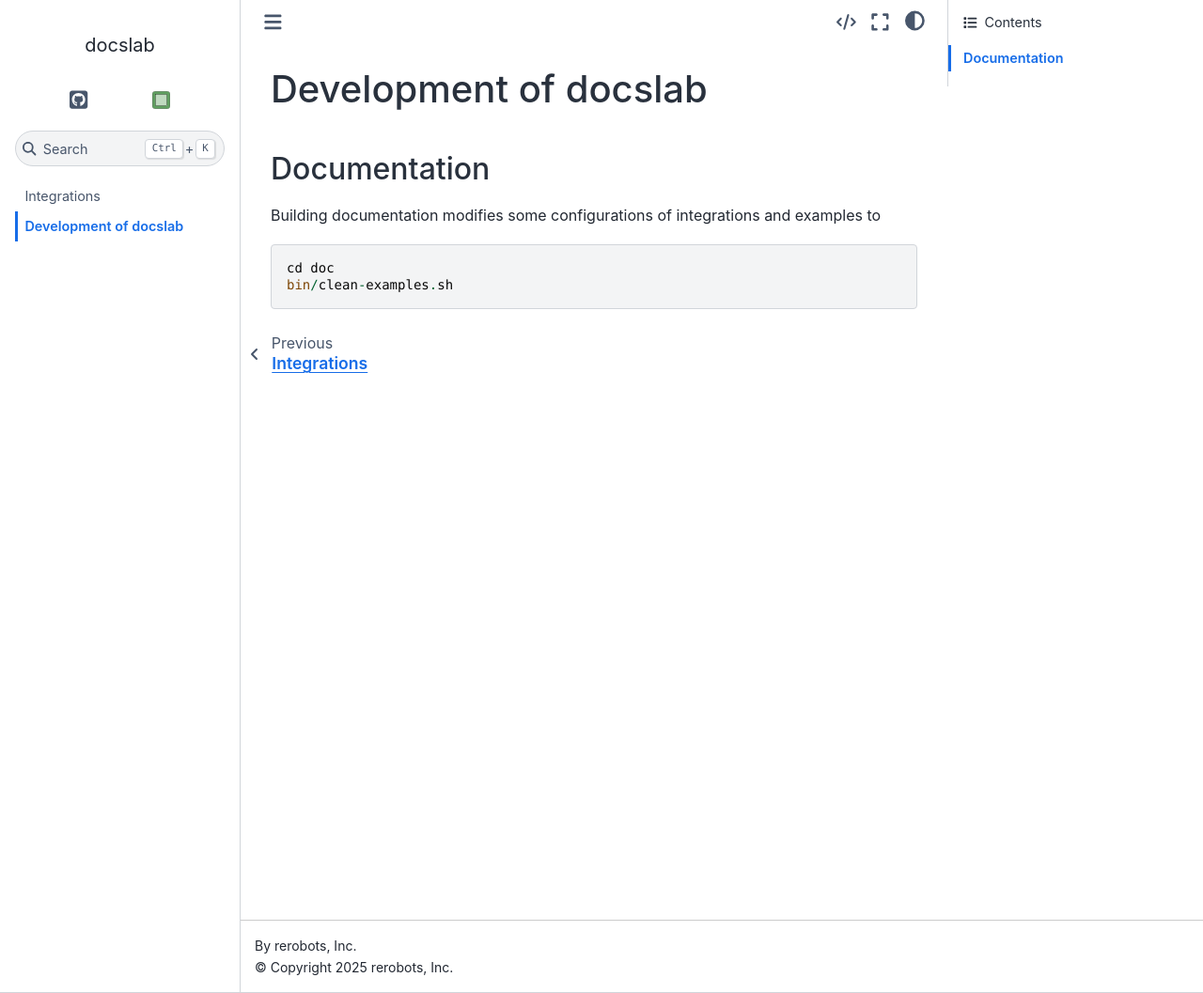
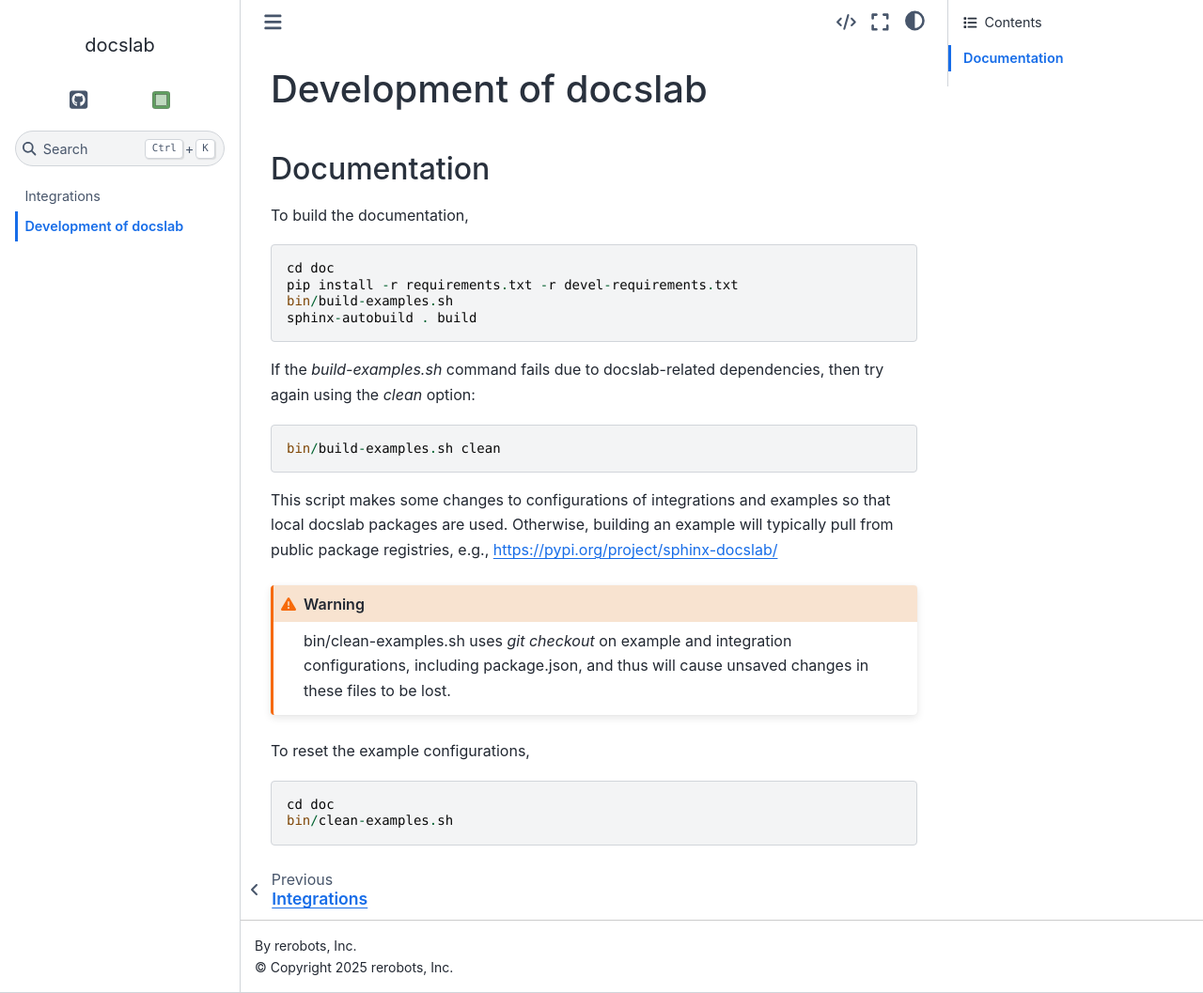
Before and after one commit to rerobots/docslab, a Sphinx documentation site: the page built from doc/devel.rst, in a window 1280 px wide and 1057 px high. Shown: the whole window at 94% size. Built offline with Sphinx 7.4.7 and the Sphinx Book theme 1.1.4, drawn with Linux system fonts in a browser that asks for light colours.

Commit message:
DOC: more about devel of documentation

```diff
--- a/doc/devel.rst
+++ b/doc/devel.rst
@@ -5,10 +5,29 @@
 Documentation
 -------------
 
-Building documentation modifies some configurations of integrations and
-examples to
+To build the documentation, ::
 
-::
+  cd doc
+  pip install -r requirements.txt -r devel-requirements.txt
+  bin/build-examples.sh
+  sphinx-autobuild . build
+
+If the `build-examples.sh` command fails due to docslab-related dependencies,
+then try again using the `clean` option::
+
+  bin/build-examples.sh clean
+
+This script makes some changes to configurations of integrations and examples
+so that local docslab packages are used. Otherwise, building an example will
+typically pull from public package registries, e.g., https://pypi.org/project/sphinx-docslab/
+
+.. warning::
+
+  bin/clean-examples.sh uses `git checkout` on example and integration
+  configurations, including package.json, and thus will cause unsaved changes
+  in these files to be lost.
+
+To reset the example configurations, ::
 
   cd doc
   bin/clean-examples.sh
```
